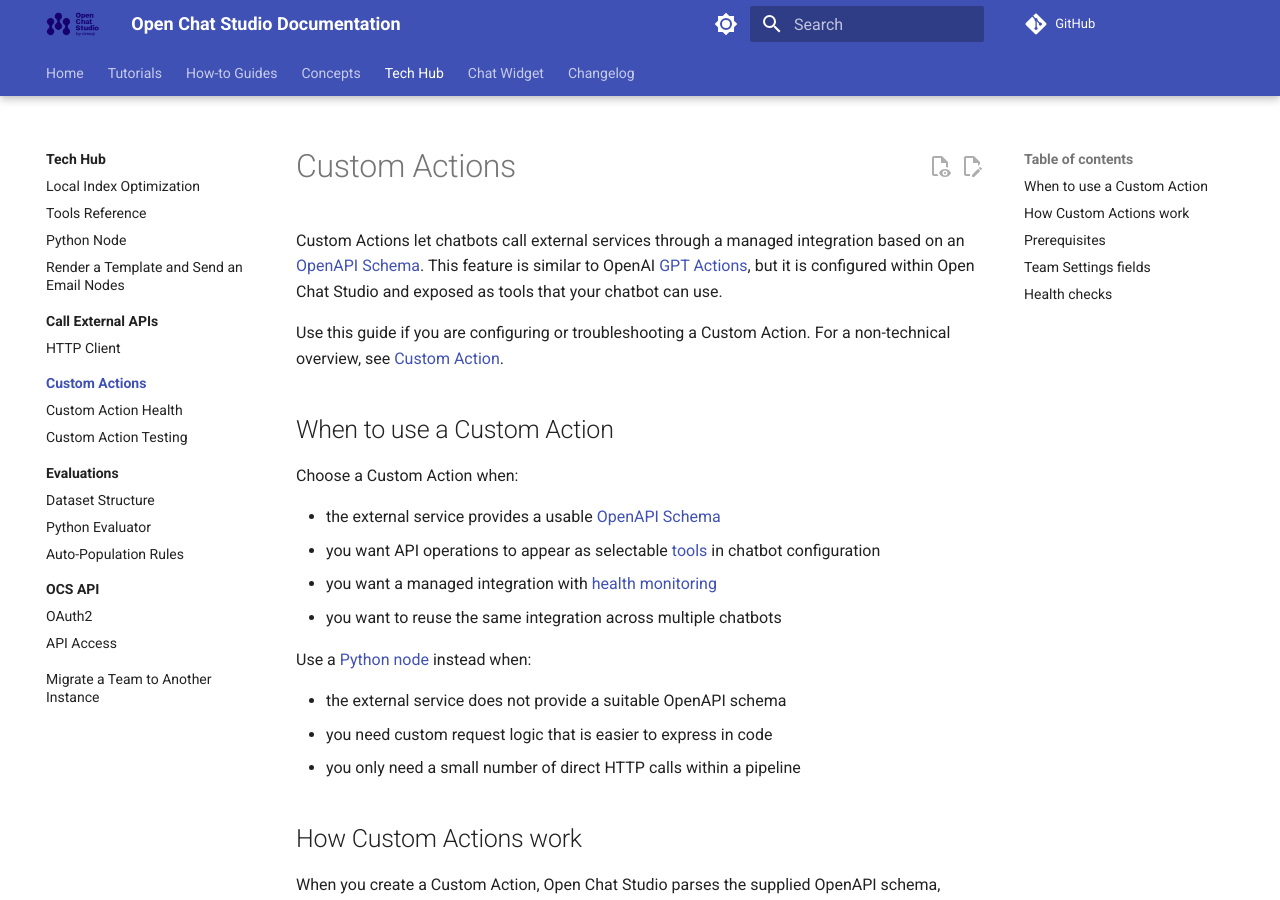
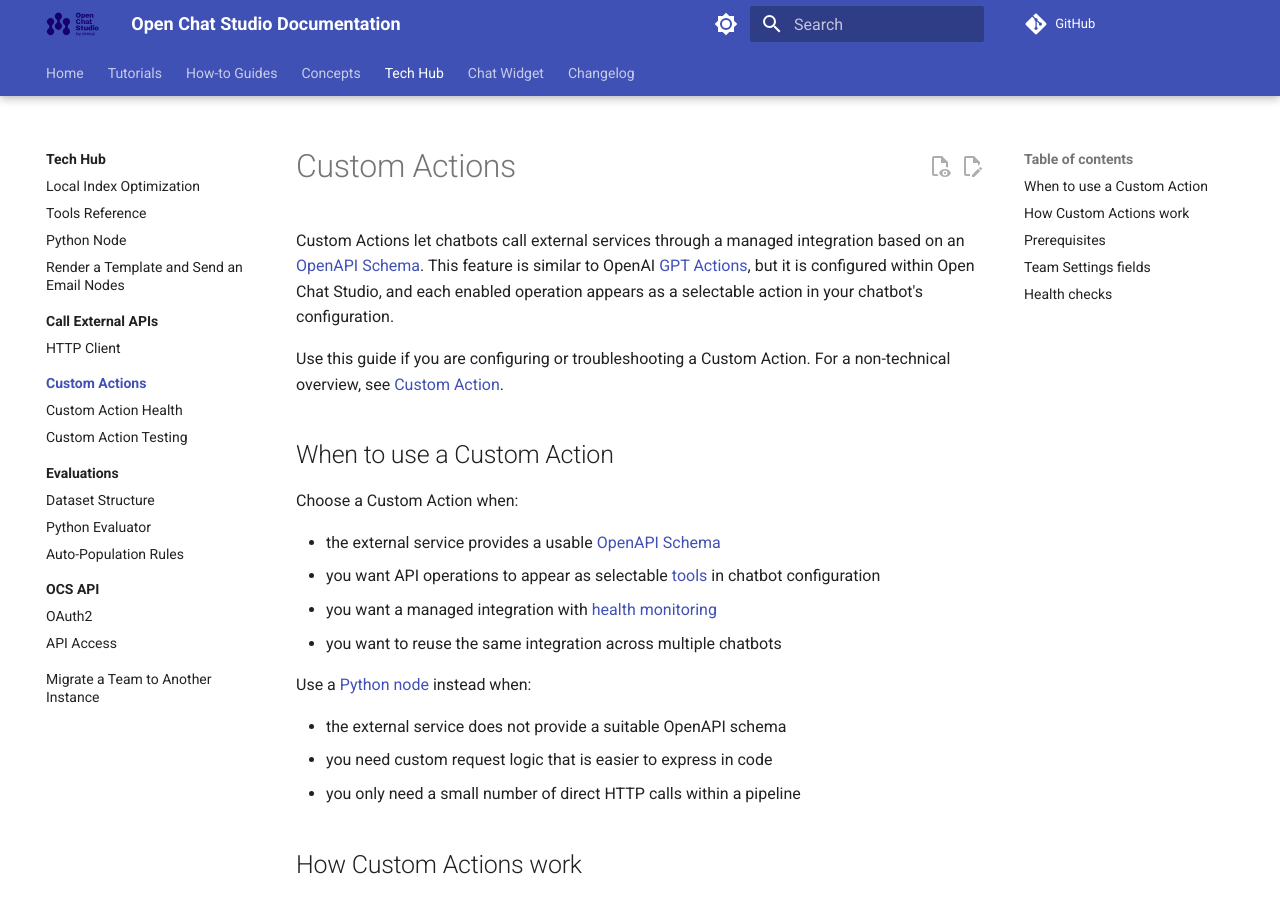
Before and after one commit to dimagi/open-chat-studio-docs, an MkDocs documentation site: the page built from docs/tech-hub/custom_action/index.md, in a window 1280 px wide and 900 px high. Built offline with MkDocs 1.6.1 and Material for MkDocs 9.7.7, drawn with Linux system fonts in a browser that asks for light colours; a script that is not in the unit is left out; comment, search, counter and statistics services are not loaded.

Commit message:
Stop calling Custom Actions "tools" in docs
Custom Actions and Tools are distinct glossary concepts, but two pages
called a Custom Action a "tool", contradicting the glossary's
distinction between the two.

Co-Authored-By: Claude Sonnet 5 <noreply@anthropic.com>

```diff
--- a/docs/tech-hub/custom_action/index.md
+++ b/docs/tech-hub/custom_action/index.md
@@ -1,6 +1,6 @@
 # Custom Actions
 
-Custom Actions let chatbots call external services through a managed integration based on an [OpenAPI Schema](https://swagger.io/specification/). This feature is similar to OpenAI [GPT Actions](https://platform.openai.com/docs/actions/introduction), but it is configured within Open Chat Studio and exposed as tools that your chatbot can use.
+Custom Actions let chatbots call external services through a managed integration based on an [OpenAPI Schema](https://swagger.io/specification/). This feature is similar to OpenAI [GPT Actions](https://platform.openai.com/docs/actions/introduction), but it is configured within Open Chat Studio, and each enabled operation appears as a selectable action in your chatbot's configuration.
 
 Use this guide if you are configuring or troubleshooting a Custom Action. For a non-technical overview, see [Custom Action](../../concepts/llm_custom_action.md).
 
```
Also changed, not shown: docs/concepts/llm_custom_action.md (+1 -1 lines).
